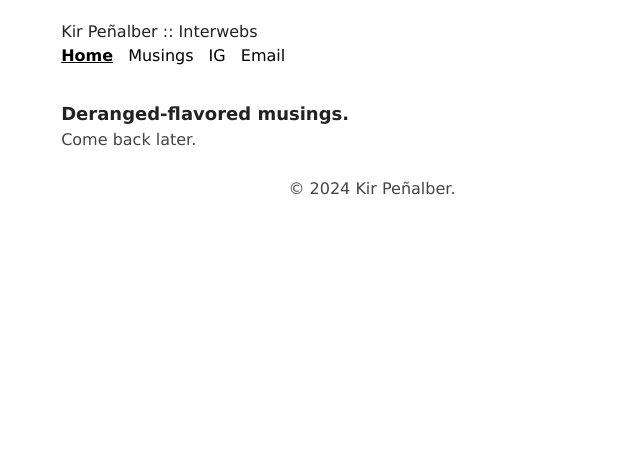
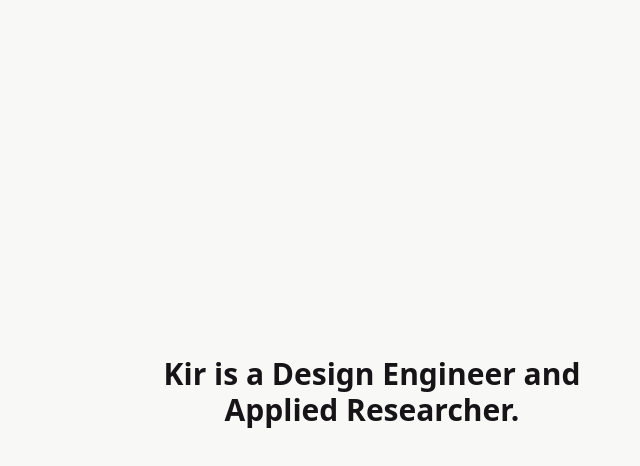
Before and after one commit to kirpnlbr/kirpen.me, an Astro site: page / in a window 1280 px wide. Shown: the whole page, without its empty margins (268-908 px from the left). Built offline with nearby package versions, Linux system fonts and the light colour scheme; Astro itself is replaced by a stand-in of ours.

Commit message:
feat: update index

```diff
--- a/src/pages/index.astro
+++ b/src/pages/index.astro
@@ -1,23 +1,25 @@
----
-import BaseHead from '../components/BaseHead.astro';
-import Header from '../components/Header.astro';
-import Footer from '../components/Footer.astro';
-import { SITE_TITLE, SITE_DESCRIPTION } from '../consts';
----
-
 <!DOCTYPE html>
 <html lang="en">
-	<head>
-		<BaseHead title={SITE_TITLE} description={SITE_DESCRIPTION} />
-	</head>
-	<body>
-		<Header title={SITE_TITLE} />
-		<main>
-			<h1 class="text-lg font-bold">Deranged-flavored musings.</h1>
-			<p>
-				Come back later.
-			</p>
-		</main>
-		<Footer />
-	</body>
+<head>
+	<meta charset="UTF-8">
+	<meta name="viewport" content="width=device-width, initial-scale=1.0">
+	<title>Kir Peñalber</title>
+</head>
+<body class="bg-[#F8F8F7] h-screen flex justify-center items-center">
+  <div class="max-w-lg w-full mx-8 p-4 text-center">
+    <h1 class="text-3xl font-bold text-[#161416] mb-4">Kir is a Design Engineer and Applied Researcher.</h1>
+    <!-- Achievements
+    <ul class="list-disc text-[#161416] space-y-2 ml-3 text-md">
+      <li>Founding Designer of two SaaS startups at 17.</li>
+	  <li>Mentored by Christian San Jose, Co-Founder and CEO of UX+.</li>
+	  <li>Won 1st Place in a regional science and technology fair for a mobile app.</li>
+	  <li class="font-semibold">Currently:</li>
+      <ul class="list-disc space-y-1 ml-6">
+        <li>Vice President for Events at UX Society.</li>
+		    <li>Researching on social computing, learning sciences, and AI.</li>
+      </ul>
+    </ul>
+    -->
+  </div>
+</body>
 </html>
```
